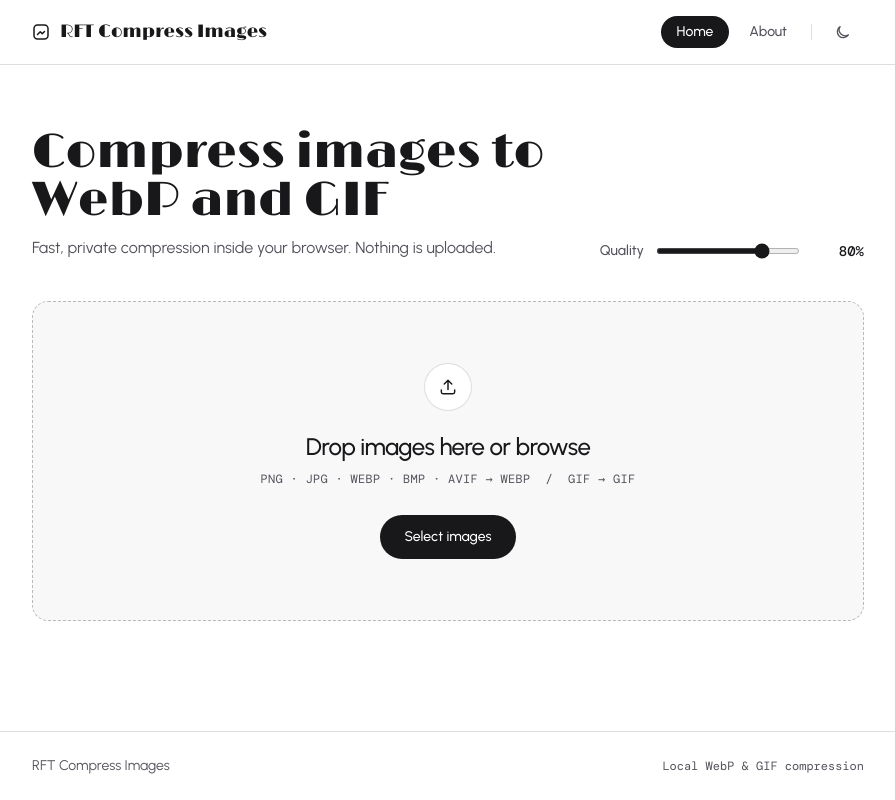
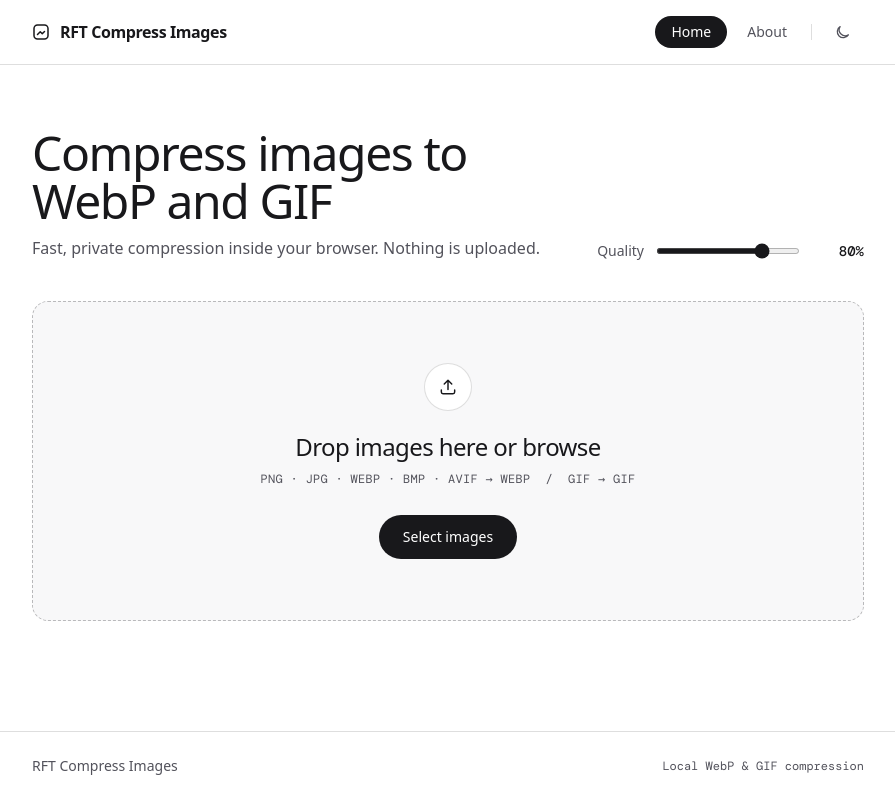
Before and after one commit to rudyfebrianthomas/rft-compress, a React (Vite) app: page / in a window 1280 px wide. Shown: the whole page, without its empty margins (192-1087 px from the left). Built offline with nearby package versions, Linux system fonts and the light colour scheme.

Commit message:
feat: switch UI and display font to @fontsource-variable/commissioner

```diff
--- a/index.html
+++ b/index.html
@@ -25,7 +25,7 @@
     <link rel="preconnect" href="https://fonts.googleapis.com" />
     <link rel="preconnect" href="https://fonts.gstatic.com" crossorigin />
     <link
-      href="https://fonts.googleapis.com/css2?family=DM+Mono:wght@400;500&family=Urbanist:wght@400;500;600;700&display=swap"
+      href="https://fonts.googleapis.com/css2?family=DM+Mono:wght@400;500&display=swap"
       rel="stylesheet"
     />
     <title>RFT Compress Images — Compress images to WebP and GIF</title>
--- a/package.json
+++ b/package.json
@@ -10,7 +10,7 @@
     "preview": "vite preview"
   },
   "dependencies": {
-    "@fontsource/limelight": "^5.3.0",
+    "@fontsource-variable/commissioner": "^5.3.0",
     "@jsquash/webp": "^1.5.0",
     "@tailwindcss/vite": "^4.3.5",
     "gifsicle-wasm-browser": "^1.5.19",
--- a/src/components/Header.jsx
+++ b/src/components/Header.jsx
@@ -20,7 +20,7 @@ export function Header({ currentPage, onNavigate, theme, onToggleTheme }) {
             e.preventDefault()
             onNavigate('home')
           }}
-          className="inline-flex min-h-[44px] min-w-0 items-center gap-2.5 font-display text-base font-normal tracking-normal text-ink transition-opacity hover:opacity-75 sm:text-lg"
+          className="inline-flex min-h-[44px] min-w-0 items-center gap-2.5 font-display text-[15px] font-semibold tracking-tight text-ink transition-opacity hover:opacity-75 sm:text-base"
         >
           <svg
             width="18"
--- a/src/index.css
+++ b/src/index.css
@@ -32,8 +32,8 @@
 }
 
 @theme inline {
-  --font-display: "Limelight", "Urbanist", system-ui, sans-serif;
-  --font-sans: "Urbanist", system-ui, -apple-system, sans-serif;
+  --font-display: "Commissioner Variable", system-ui, -apple-system, sans-serif;
+  --font-sans: "Commissioner Variable", system-ui, -apple-system, sans-serif;
   --font-mono: "DM Mono", ui-monospace, SFMono-Regular, Menlo, Consolas, monospace;
 
   --color-bg: var(--theme-bg);
--- a/src/main.jsx
+++ b/src/main.jsx
@@ -1,6 +1,6 @@
 import { StrictMode } from 'react'
 import { createRoot } from 'react-dom/client'
-import '@fontsource/limelight'
+import '@fontsource-variable/commissioner'
 import 'lenis/dist/lenis.css'
 import './index.css'
 import App from './App.jsx'
--- a/src/pages/AboutPage.jsx
+++ b/src/pages/AboutPage.jsx
@@ -43,7 +43,7 @@ export function AboutPage({ onGoHome }) {
       className="space-y-14"
     >
       <section className="space-y-4">
-        <h1 className="max-w-2xl font-display text-3xl font-normal tracking-normal text-ink sm:text-5xl">
+        <h1 className="max-w-2xl font-display text-3xl font-medium tracking-[-0.03em] text-ink sm:text-5xl">
           About Rudy Febrianthomas Compress Images
         </h1>
         <p className="max-w-2xl text-base leading-relaxed text-muted sm:text-lg">
--- a/src/pages/HomePage.jsx
+++ b/src/pages/HomePage.jsx
@@ -49,7 +49,7 @@ export function HomePage({
     >
       <section className="flex flex-col gap-6 sm:flex-row sm:items-end sm:justify-between">
         <div className="space-y-2.5">
-          <h1 className="font-display text-3xl font-normal tracking-normal text-ink sm:text-5xl">
+          <h1 className="font-display text-3xl font-medium tracking-[-0.03em] text-ink sm:text-5xl">
             Compress images to WebP and GIF
           </h1>
           <p className="max-w-xl text-base leading-relaxed text-muted">
```
Also changed, not shown: 1 other file (tests, documents, lock files or other folders).
